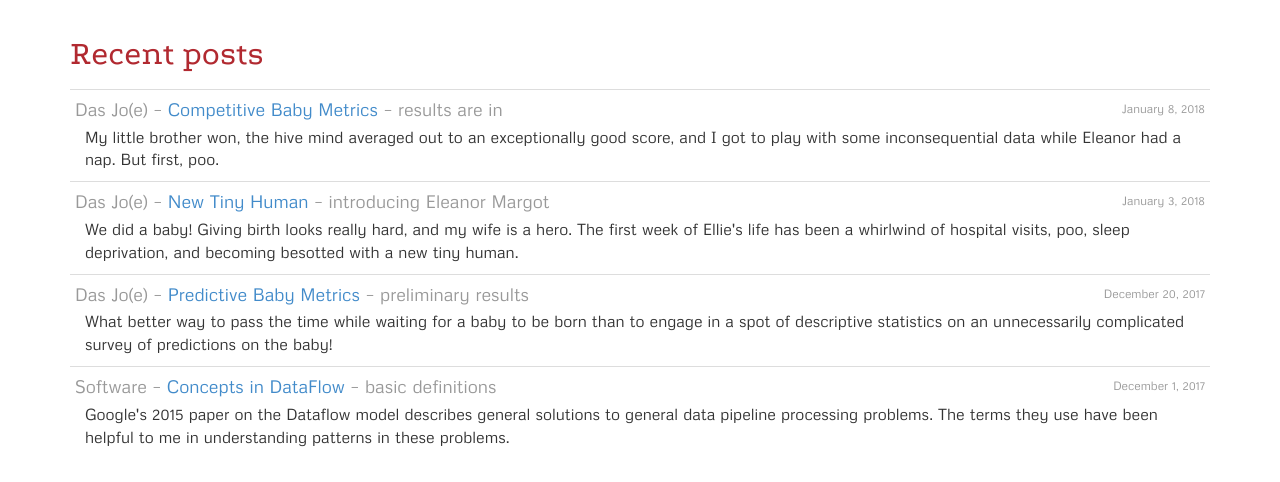
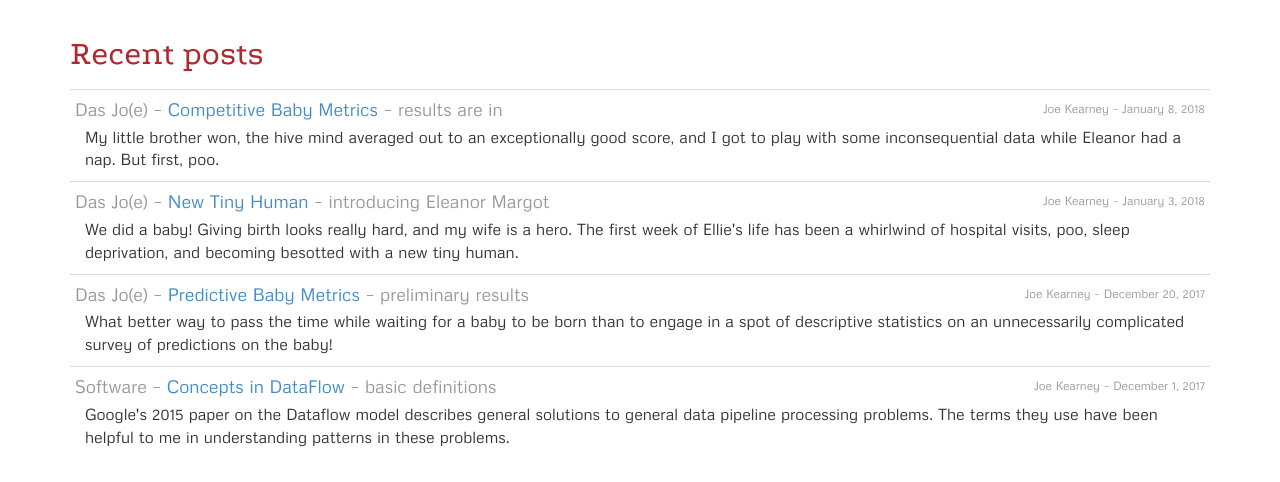
Before and after one commit to joekearney/joekearney.github.io, a Jekyll site: the page built from index.html, in a window 1280 px wide. Shown: the part 354-836 px from the top of the page. Built offline with Jekyll 4.4.1, drawn with Linux system fonts in a browser that asks for light colours.

Commit message:
layout changes for date/author in float in a listing element

```diff
--- a/_includes/toc-listing-element.html
+++ b/_includes/toc-listing-element.html
@@ -26,9 +26,25 @@ showMainTag default ""
   {% if post.tags contains 'isIndexRoot' %}<span class="post-description">[Series]</span>{% endif %}
   {% if post.tags contains 'draft' %}<span class="post-description">[Draft]</span>{% endif %}
   {% if post.tags contains 'howto' %}<span class="post-description">[How To]</span>{% endif %}
-  {% if include.showDate != false %}
-    <span class="post-date">{{ post.date | date: "%B %e, %Y" }}</span>
+
+  {% if include.showAuthor == true %}
+    {% assign hasRightFloat = true %}
+  {% elsif include.showDate != false %}
+    {% assign hasRightFloat = true %}
+  {% else %}
+    {% assign hasRightFloat = false %}
   {% endif %}
+
+  {% if hasRightFloat == true %}<span class="listing-float-right post-listing-float-details">{% endif %}
+
+  {% if include.showAuthor == true %}
+    {% assign authorArray = post.author | join: "|" | split: "|" %}
+    {{ authorArray | array_to_sentence_string }}{% if include.showDate != false %} &ndash; {% endif %}
+  {% endif %}
+  {% if include.showDate != false %}{{ post.date | date: "%B %e, %Y" }}{% endif %}
+
+  {% if hasRightFloat == true %}</span>{% endif %}
+
   {% assign titlePrefix = '' %}
   {% if post.series and include.include_series_in_post_title %}
     {% capture titlePrefix %}{{post.series}} &ndash; {% endcapture %}
@@ -45,10 +61,7 @@ showMainTag default ""
       {% endunless %}
     {% endif %}
   {% endunless %}
-  {% if include.showAuthor == true %}
-    {% assign authorArray = post.author | join: "|" | split: "|" %}
-    <span class="post-author"> &ndash; {{ authorArray | array_to_sentence_string }}</span>
-  {% endif %}
+
   {% if include.showTags == true %}
     <span class="post-description">&ndash;
     {% for t in post.tags %}
--- a/_posts/cycling/haute-route/haute-route-stage-summary-element.html
+++ b/_posts/cycling/haute-route/haute-route-stage-summary-element.html
@@ -1,7 +1,7 @@
 <li>
-  <span class="post-date">{{ include.stage_date }}</span>
+  <span class="listing-float-right post-listing-float-details">{{ include.stage_date }}</span>
 
-  <span class="post-description">{{include.stage_number}} &ndash; </span>
+  <span class="post-description">Stage {{include.stage_number}} &ndash; </span>
   <span class="link-highlight listing-title h4"><a href="/posts/hra-2017-stage-{{ include.stage_number }}">{{ include.stage_title }}</a></span>
 
   <span class="post-description listing-title"> &ndash; {{ include.stage_length }}, {{ include.stage_ascent }}
@@ -10,6 +10,6 @@
   </span>
 
   <p class="post-long-description"><span class="post-description">Cols &ndash;</span> {{ include.stage_cols }}</p>
-  <p class="post-long-description"><span class="post-description">Preview &ndash;</span> {{ include.stage_description }}</p>
+  <p class="post-long-description">{{ include.stage_description }}</p>
   <p class="post-long-description"><span class="post-description"><a href="/posts/hra-2017-stage-{{ include.stage_number }}">Report</a> &ndash;</span> <strong>GC {{ include.stage_report_gc }}, stage {{ include.stage_report_place }}</strong> &ndash; {{ include.stage_report_summary }}</p>
 </li>
--- a/css/main.css
+++ b/css/main.css
@@ -370,19 +370,16 @@ td{
   text-align: right;
 }
 
-ul.listing li span.post-date{
-  padding-top:3px;
-  float:right;
-  font-size:12px;
-  color:#999
-}
 .post-description{color:#999}
-span.post-author {
+span.post-listing-float-details {
   padding-top: 3px;
   font-size: 12px;
   color: #999;
   font-family: Metrophobic, Verdana, sans-serif;
   white-space: nowrap;
+}
+ul.listing li span.listing-float-right {
+  float: right;
 }
 span.post-description {
   font-family: Metrophobic, Verdana, sans-serif;
--- a/index.html
+++ b/index.html
@@ -30,7 +30,7 @@ sitemap:
 
   {% assign headline_post = site.posts %}
   {% include toc-listing-header.html title="Recent posts" %}
-  {% include toc-listing.html posts=site.posts numPosts=4 showDrafts=false showAuthor=false showLongDescription=true showOnlyArticles=false showSeriesPages=true showMainTag=true %}
+  {% include toc-listing.html posts=site.posts numPosts=4 showDrafts=false showAuthor=true showLongDescription=true showOnlyArticles=false showSeriesPages=true showMainTag=true %}
 
   {% include toc-listing-header.html title="By category" %}
   <div class="row">
```
Also changed, not shown: _posts/das-jo-e/2015-11-17-das-jo-e-index.md (+1 -1 lines).
